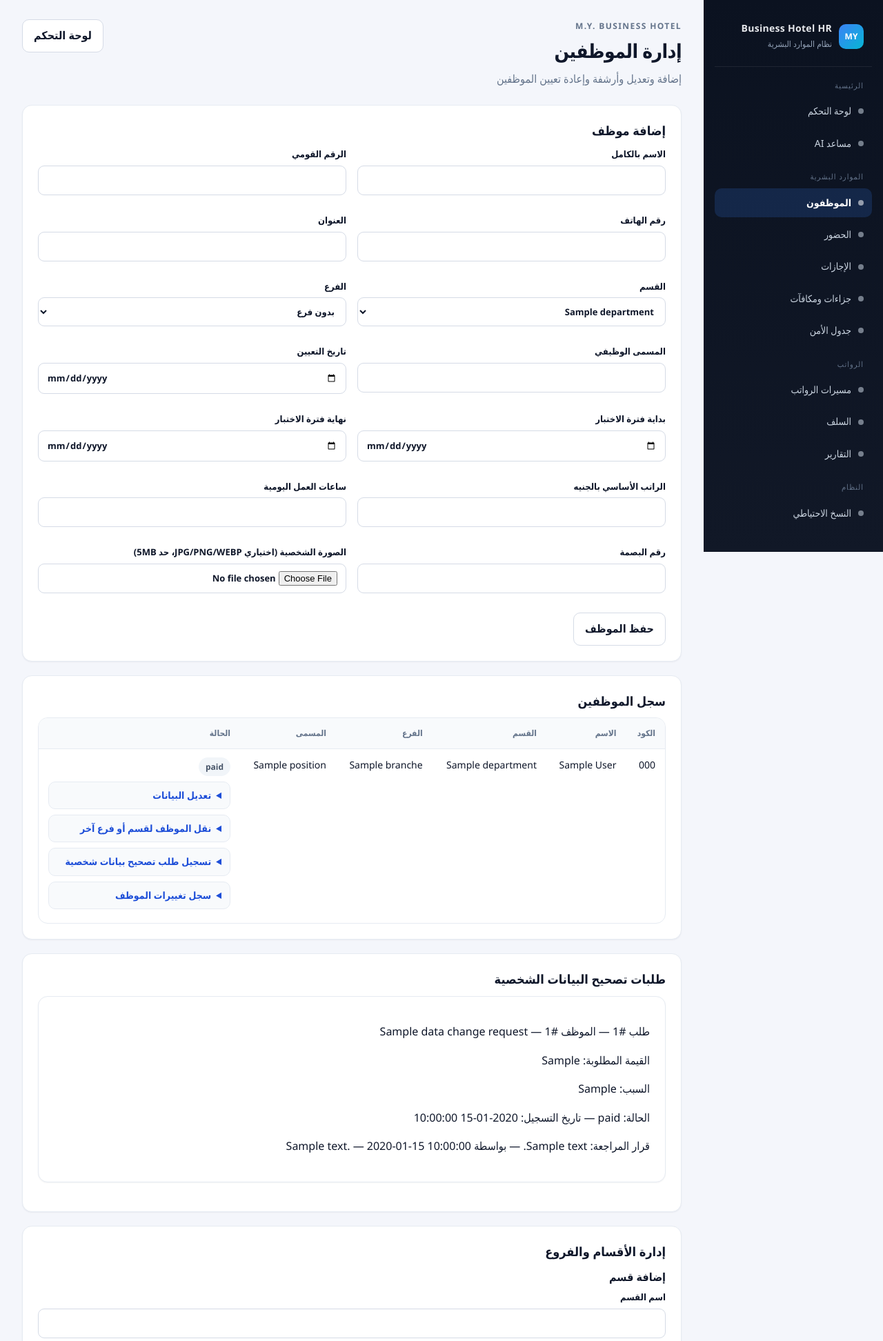
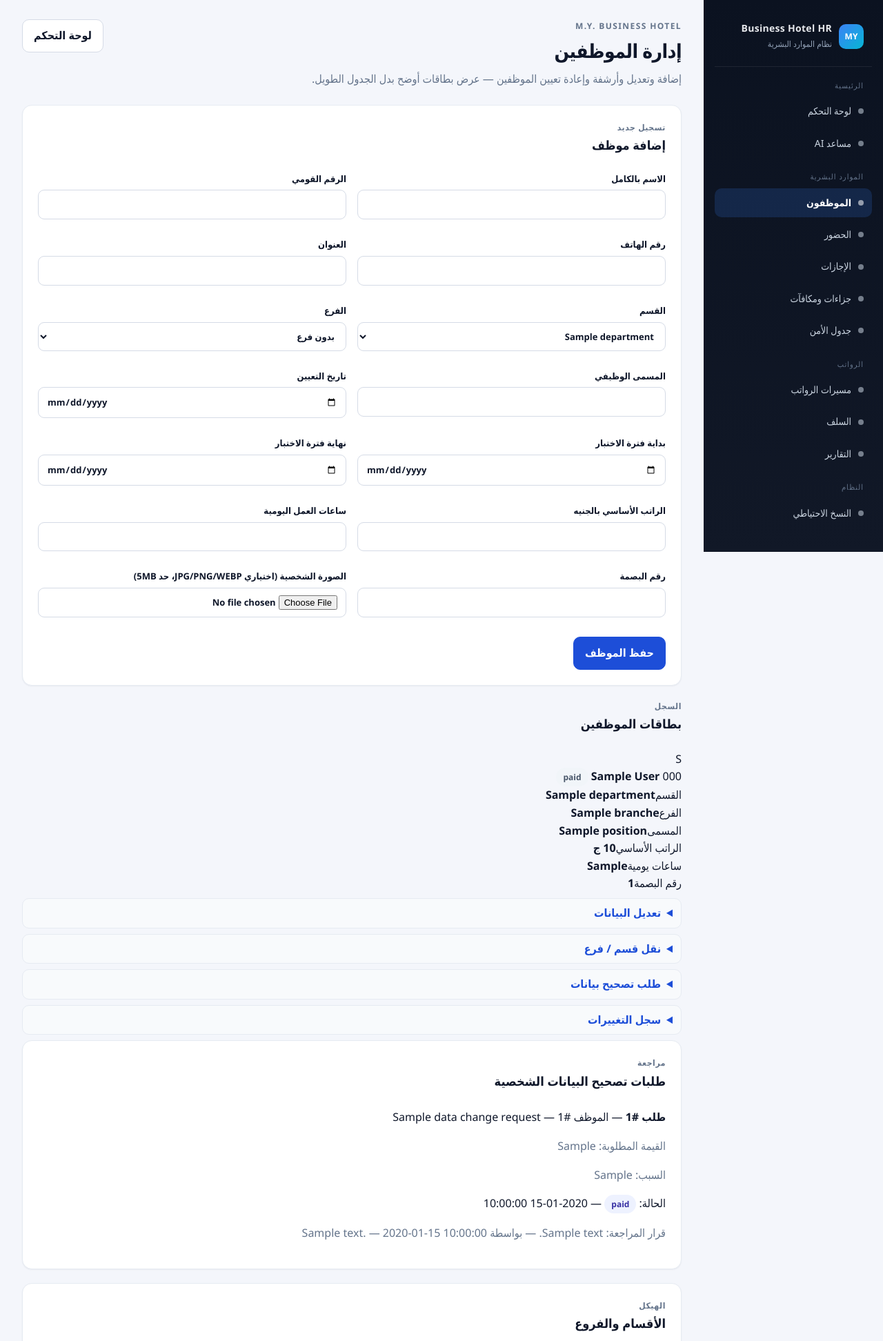
Before and after one commit to ms1813678-bit/ms1813678-bit-my-business-hotel, a Python web app: template app/templates/employees.html in a window 1280 px wide. Shown: the top 1944 px of the page at 69% size. Run offline with Jinja, Linux system fonts and the light colour scheme; the template is opened without the code that fills it: most values are stand-ins (such as "Sample title", 1, 10 or a date in 2020).

Commit message:
ui: employee register as card grid instead of long table

```diff
--- a/app/templates/employees.html
+++ b/app/templates/employees.html
@@ -6,13 +6,15 @@
   <div>
     <p class="eyebrow">M.Y. BUSINESS HOTEL</p>
     <h1>إدارة الموظفين</h1>
-    <p class="muted">إضافة وتعديل وأرشفة وإعادة تعيين الموظفين</p>
+    <p class="muted">إضافة وتعديل وأرشفة وإعادة تعيين الموظفين — عرض بطاقات أوضح بدل الجدول الطويل.</p>
   </div>
   <a class="button-link" href="/">لوحة التحكم</a>
 </header>
 
 <section class="notice">
-  <h2>إضافة موظف</h2>
+  <div class="section-heading" style="margin-top:0">
+    <div><span class="section-kicker">تسجيل جديد</span><h2>إضافة موظف</h2></div>
+  </div>
   <form method="post" action="/employees" enctype="multipart/form-data">
     <input type="hidden" name="csrf_token" value="{{ csrf_token }}">
     <div class="form-grid">
@@ -31,22 +33,48 @@
       <label>رقم البصمة<input name="fingerprint_id" maxlength="50"></label>
       <label>الصورة الشخصية (اختياري JPG/PNG/WEBP، حد 5MB)<input name="photo" type="file" accept="image/jpeg,image/png,image/webp"></label>
     </div>
-    <button type="submit">حفظ الموظف</button>
+    <button type="submit" class="btn-primary">حفظ الموظف</button>
   </form>
 </section>
 
-<section class="notice">
-  <h2>سجل الموظفين</h2>
-  <div class="table-wrap"><table><thead><tr><th>الكود</th><th>الاسم</th><th>القسم</th><th>الفرع</th><th>المسمى</th><th>الحالة</th></tr></thead><tbody>
+<section>
+  <div class="section-heading">
+    <div><span class="section-kicker">السجل</span><h2>بطاقات الموظفين</h2></div>
+  </div>
+
+  {% if employees %}
+  <div class="employee-grid">
     {% for e in employees %}
-  <tr>
-    <td>{{ e.code }}</td>
-    <td>{% if e.photo_path %}<img src="/employees/{{ e.id }}/photo" alt="صورة {{ e.full_name }}" width="48" height="48">{% endif %} {{ e.full_name }}</td>
-    <td>{{ e.department.name }}</td>
-    <td>{% for b in all_branches if b.id == e.branch_id %}{{ b.name }}{% else %}—{% endfor %}</td>
-    <td>{{ e.position }}</td>
-    <td><span class="badge {% if e.status == 'active' %}badge-success{% else %}badge-muted{% endif %}">{{ e.status }}</span>
-      <details><summary>تعديل البيانات</summary>
+    <article class="employee-card {% if e.status != 'active' %}is-archived{% endif %}">
+      <div class="employee-card-head">
+        <div class="employee-avatar">
+          {% if e.photo_path %}
+          <img src="/employees/{{ e.id }}/photo" alt="صورة {{ e.full_name }}">
+          {% else %}
+          <span>{{ e.full_name[:1] }}</span>
+          {% endif %}
+        </div>
+        <div class="employee-title">
+          <strong>{{ e.full_name }}</strong>
+          <span class="code">{{ e.code }}</span>
+          <span class="badge {% if e.status == 'active' %}badge-success{% else %}badge-muted{% endif %}">
+            {% if e.status == 'active' %}نشط{% else %}{{ e.status }}{% endif %}
+          </span>
+        </div>
+      </div>
+
+      <div class="employee-meta">
+        <div><span>القسم</span><strong>{{ e.department.name }}</strong></div>
+        <div><span>الفرع</span><strong>{% for b in all_branches if b.id == e.branch_id %}{{ b.name }}{% else %}—{% endfor %}</strong></div>
+        <div><span>المسمى</span><strong>{{ e.position }}</strong></div>
+        <div><span>الراتب الأساسي</span><strong>{{ e.basic_salary }} ج</strong></div>
+        <div><span>ساعات يومية</span><strong>{{ e.daily_hours }}</strong></div>
+        <div><span>رقم البصمة</span><strong>{{ e.fingerprint_id or '—' }}</strong></div>
+      </div>
+
+      <div class="employee-actions">
+        <details>
+          <summary>تعديل البيانات</summary>
           <form method="post" action="/employees/{{ e.id }}/edit">
             <input type="hidden" name="csrf_token" value="{{ csrf_token }}">
             <div class="form-grid">
@@ -68,7 +96,9 @@
             <button type="submit">حفظ التعديلات</button>
           </form>
         </details>
-      <details><summary>نقل الموظف لقسم أو فرع آخر</summary>
+
+        <details>
+          <summary>نقل قسم / فرع</summary>
           <form method="post" action="/employees/{{ e.id }}/transfer">
             <input type="hidden" name="csrf_token" value="{{ csrf_token }}">
             <label>القسم الجديد<select name="department_id" required>{% for d in departments %}<option value="{{ d.id }}">{{ d.name }}</option>{% endfor %}</select></label>
@@ -78,61 +108,122 @@
             <button type="submit">تسجيل النقل</button>
           </form>
         </details>
-      <details><summary>تسجيل طلب تصحيح بيانات شخصية</summary>
+
+        <details>
+          <summary>طلب تصحيح بيانات</summary>
           <form method="post" action="/employees/{{ e.id }}/data-change-requests">
             <input type="hidden" name="csrf_token" value="{{ csrf_token }}">
-          <label>البيان المطلوب تعديله<select name="field_name" required>
-            <option value="full_name">الاسم بالكامل</option><option value="national_id">الرقم القومي</option>
-            <option value="phone">رقم الهاتف</option><option value="address">العنوان</option><option value="position">المسمى الوظيفي</option>
+            <label>البيان<select name="field_name" required>
+              <option value="full_name">الاسم بالكامل</option>
+              <option value="national_id">الرقم القومي</option>
+              <option value="phone">رقم الهاتف</option>
+              <option value="address">العنوان</option>
+              <option value="position">المسمى الوظيفي</option>
             </select></label>
             <label>القيمة المطلوبة<input name="requested_value" required maxlength="2000"></label>
             <label>سبب الطلب<input name="request_reason" required maxlength="1000"></label>
-          <button type="submit">تسجيل الطلب للمراجعة</button>
+            <button type="submit">تسجيل الطلب</button>
           </form>
         </details>
-      <details><summary>سجل تغييرات الموظف</summary>
-        <ul>{% for change in employee_changes if change.employee_id == e.id %}<li>{{ change.effective_date }} — {{ change.field_name }}: {{ change.old_value or '—' }} ← {{ change.new_value or '—' }} ({{ change.reason }})</li>{% else %}<li>لا توجد تغييرات مسجلة.</li>{% endfor %}</ul>
+
+        <details>
+          <summary>سجل التغييرات</summary>
+          <ul>
+            {% for change in employee_changes if change.employee_id == e.id %}
+            <li>{{ change.effective_date }} — {{ change.field_name }}: {{ change.old_value or '—' }} ← {{ change.new_value or '—' }} ({{ change.reason }})</li>
+            {% else %}
+            <li>لا توجد تغييرات مسجلة.</li>
+            {% endfor %}
+          </ul>
         </details>
+
         {% if e.status == "active" %}
-      <form method="post" action="/employees/{{ e.id }}/archive" class="inline-form"><input type="hidden" name="csrf_token" value="{{ csrf_token }}"><input name="reason" required placeholder="سبب الأرشفة"><button type="submit">أرشفة</button></form>
+        <form method="post" action="/employees/{{ e.id }}/archive" class="inline-form">
+          <input type="hidden" name="csrf_token" value="{{ csrf_token }}">
+          <input name="reason" required placeholder="سبب الأرشفة">
+          <button type="submit" class="btn-danger">أرشفة</button>
+        </form>
         {% elif e.status == "archived" %}
-      <form method="post" action="/employees/{{ e.id }}/rehire" class="inline-form"><input type="hidden" name="csrf_token" value="{{ csrf_token }}"><input type="date" name="new_hire_date" required><input name="reason" required placeholder="سبب إعادة التعيين"><button type="submit">إعادة تعيين</button></form>
+        <form method="post" action="/employees/{{ e.id }}/rehire" class="inline-form">
+          <input type="hidden" name="csrf_token" value="{{ csrf_token }}">
+          <input type="date" name="new_hire_date" required>
+          <input name="reason" required placeholder="سبب إعادة التعيين">
+          <button type="submit" class="btn-primary">إعادة تعيين</button>
+        </form>
         {% endif %}
-    </td>
-  </tr>
-  {% else %}<tr><td colspan="6">لا يوجد موظفون مسجلون بعد.</td></tr>{% endfor %}
-  </tbody></table></div>
+      </div>
+    </article>
+    {% endfor %}
+  </div>
+  {% else %}
+  <section class="notice"><p>لا يوجد موظفون مسجلون بعد. أضف أول موظف من النموذج أعلاه.</p></section>
+  {% endif %}
 </section>
 
 <section class="notice">
-  <h2>طلبات تصحيح البيانات الشخصية</h2>
+  <div class="section-heading" style="margin-top:0">
+    <div><span class="section-kicker">مراجعة</span><h2>طلبات تصحيح البيانات الشخصية</h2></div>
+  </div>
   {% for r in data_change_requests %}
-  <article class="notice">
-    <p>طلب #{{ r.id }} — الموظف #{{ r.employee_id }} — {{ r.field_name }}</p>
-    <p>القيمة المطلوبة: {{ r.requested_value }}</p><p>السبب: {{ r.request_reason }}</p>
-    <p>الحالة: {{ r.status }} — تاريخ التسجيل: {{ r.recorded_at }}</p>
+  <article class="employee-card" style="margin-bottom:12px">
+    <p><strong>طلب #{{ r.id }}</strong> — الموظف #{{ r.employee_id }} — {{ r.field_name }}</p>
+    <p class="muted">القيمة المطلوبة: {{ r.requested_value }}</p>
+    <p class="muted">السبب: {{ r.request_reason }}</p>
+    <p>الحالة: <span class="badge">{{ r.status }}</span> — {{ r.recorded_at }}</p>
     {% if r.status == "pending" %}
     <form method="post" action="/employee-data-change-requests/{{ r.id }}/review">
       <input type="hidden" name="csrf_token" value="{{ csrf_token }}">
+      <div class="form-grid">
         <label>سبب القرار<input name="decision_reason" required maxlength="1000"></label>
         <label>تاريخ السريان (للموافقة)<input type="date" name="effective_date"></label>
-      <button type="submit" name="decision" value="apply">مراجعة وتطبيق التعديل</button>
-      <button type="submit" name="decision" value="reject">رفض الطلب</button>
+      </div>
+      <button type="submit" name="decision" value="apply" class="btn-primary">تطبيق التعديل</button>
+      <button type="submit" name="decision" value="reject" class="btn-danger">رفض الطلب</button>
     </form>
-    {% else %}<p>قرار المراجعة: {{ r.decision_reason }} — بواسطة {{ r.reviewed_by }} — {{ r.reviewed_at }}</p>{% endif %}
+    {% else %}
+    <p class="muted">قرار المراجعة: {{ r.decision_reason }} — بواسطة {{ r.reviewed_by }} — {{ r.reviewed_at }}</p>
+    {% endif %}
   </article>
-  {% else %}<p>لا توجد طلبات تصحيح بيانات.</p>{% endfor %}
+  {% else %}
+  <p class="muted">لا توجد طلبات تصحيح بيانات.</p>
+  {% endfor %}
 </section>
 
 <section class="notice">
-  <h2>إدارة الأقسام والفروع</h2>
+  <div class="section-heading" style="margin-top:0">
+    <div><span class="section-kicker">الهيكل</span><h2>الأقسام والفروع</h2></div>
+  </div>
   <h3>إضافة قسم</h3>
-  <form method="post" action="/departments"><input type="hidden" name="csrf_token" value="{{ csrf_token }}"><label>اسم القسم<input name="name" required maxlength="100"></label><button type="submit">إضافة القسم</button></form>
+  <form method="post" action="/departments" class="inline-form">
+    <input type="hidden" name="csrf_token" value="{{ csrf_token }}">
+    <label>اسم القسم<input name="name" required maxlength="100"></label>
+    <button type="submit">إضافة القسم</button>
+  </form>
   <h3>الأقسام الحالية</h3>
-  {% for d in all_departments %}<form method="post" action="/departments/{{ d.id }}/edit" class="inline-form"><input type="hidden" name="csrf_token" value="{{ csrf_token }}"><input name="name" value="{{ d.name }}" required><label><input type="checkbox" name="active" value="true" {% if d.active %}checked{% endif %}> نشط</label><button type="submit">حفظ القسم</button></form>{% endfor %}
+  {% for d in all_departments %}
+  <form method="post" action="/departments/{{ d.id }}/edit" class="inline-form">
+    <input type="hidden" name="csrf_token" value="{{ csrf_token }}">
+    <input name="name" value="{{ d.name }}" required>
+    <label><input type="checkbox" name="active" value="true" {% if d.active %}checked{% endif %}> نشط</label>
+    <button type="submit">حفظ القسم</button>
+  </form>
+  {% endfor %}
   <h3>إضافة فرع</h3>
-  <form method="post" action="/branches"><input type="hidden" name="csrf_token" value="{{ csrf_token }}"><label>القسم<select name="department_id" required>{% for d in departments %}<option value="{{ d.id }}">{{ d.name }}</option>{% endfor %}</select></label><label>اسم الفرع<input name="name" required maxlength="100"></label><button type="submit">إضافة الفرع</button></form>
+  <form method="post" action="/branches" class="inline-form">
+    <input type="hidden" name="csrf_token" value="{{ csrf_token }}">
+    <label>القسم<select name="department_id" required>{% for d in departments %}<option value="{{ d.id }}">{{ d.name }}</option>{% endfor %}</select></label>
+    <label>اسم الفرع<input name="name" required maxlength="100"></label>
+    <button type="submit">إضافة الفرع</button>
+  </form>
   <h3>الفروع الحالية</h3>
-  {% for b in all_branches %}<form method="post" action="/branches/{{ b.id }}/edit" class="inline-form"><input type="hidden" name="csrf_token" value="{{ csrf_token }}"><select name="department_id">{% for d in departments %}<option value="{{ d.id }}" {% if d.id == b.department_id %}selected{% endif %}>{{ d.name }}</option>{% endfor %}</select><input name="name" value="{{ b.name }}" required><label><input type="checkbox" name="active" value="true" {% if b.active %}checked{% endif %}> نشط</label><button type="submit">حفظ الفرع</button></form>{% endfor %}
+  {% for b in all_branches %}
+  <form method="post" action="/branches/{{ b.id }}/edit" class="inline-form">
+    <input type="hidden" name="csrf_token" value="{{ csrf_token }}">
+    <select name="department_id">{% for d in departments %}<option value="{{ d.id }}" {% if d.id == b.department_id %}selected{% endif %}>{{ d.name }}</option>{% endfor %}</select>
+    <input name="name" value="{{ b.name }}" required>
+    <label><input type="checkbox" name="active" value="true" {% if b.active %}checked{% endif %}> نشط</label>
+    <button type="submit">حفظ الفرع</button>
+  </form>
+  {% endfor %}
 </section>
 {% endblock %}
```
Lines whose indentation alone changed are shown as unchanged.
